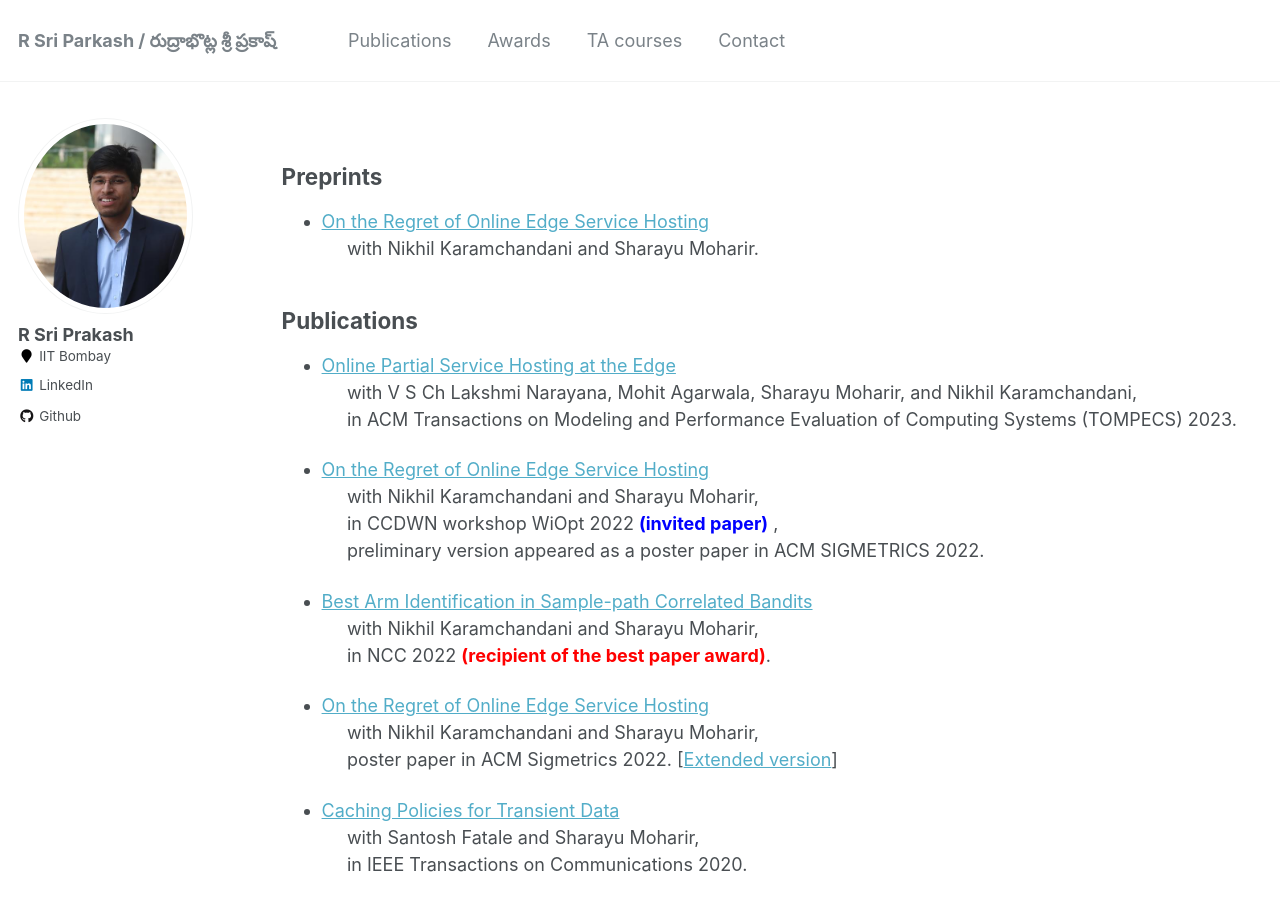
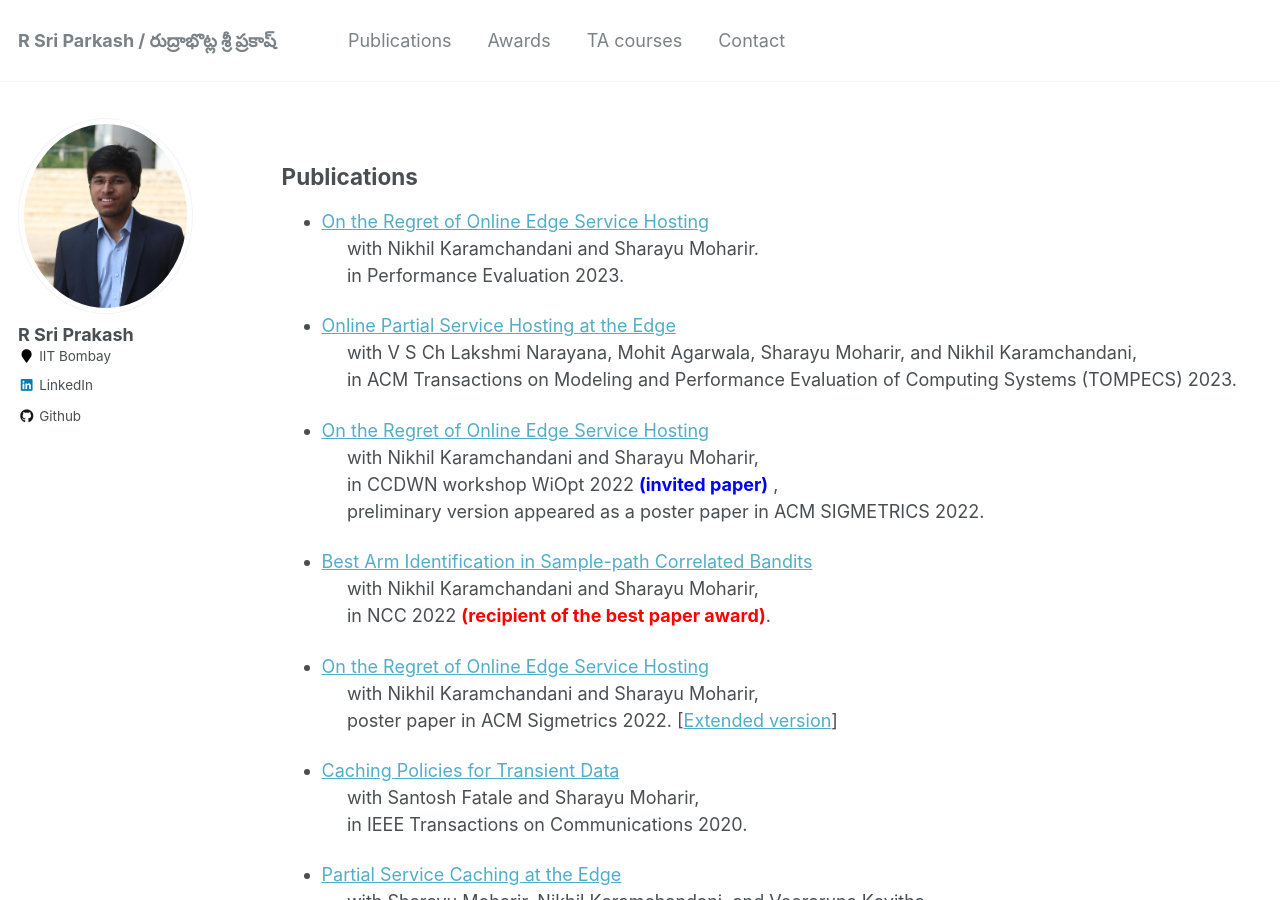
Before and after one commit to rsriprakash/rsriprakash.github.io, a Jekyll site: the page built from _pages/publications.md, in a window 1280 px wide and 900 px high. Built offline with Jekyll 4.4.1, drawn with Linux system fonts in a browser that asks for light colours.

Commit message:
Update publications.md

```diff
--- a/_pages/publications.md
+++ b/_pages/publications.md
@@ -6,11 +6,11 @@ author_profile: true
 redirect_from:
   - /publications
 ---
-## Preprints
+## Publications
 * [On the Regret of Online Edge Service Hosting](https://arxiv.org/abs/2303.06851)<br>
 		&nbsp;&nbsp;&nbsp;&nbsp; with Nikhil Karamchandani and Sharayu Moharir.<br>
+  &nbsp;&nbsp;&nbsp;&nbsp; in Performance Evaluation 2023.
 
-## Publications
 * [Online Partial Service Hosting at the Edge](https://arxiv.org/abs/2103.00555)<br>
   	&nbsp;&nbsp;&nbsp;&nbsp; with V S Ch Lakshmi Narayana, Mohit Agarwala, Sharayu Moharir, and Nikhil Karamchandani,<br>
   &nbsp;&nbsp;&nbsp;&nbsp; in ACM Transactions on Modeling and Performance Evaluation of Computing Systems (TOMPECS) 2023.
```
